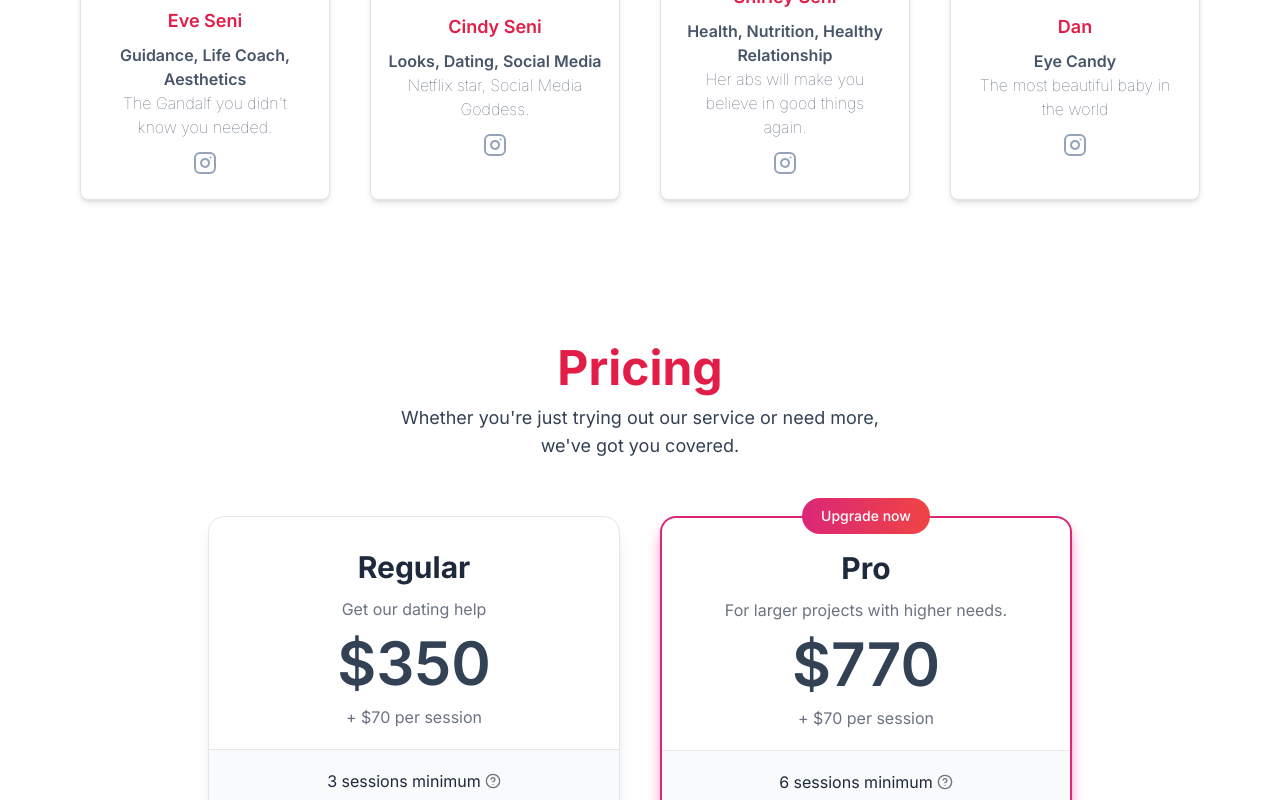
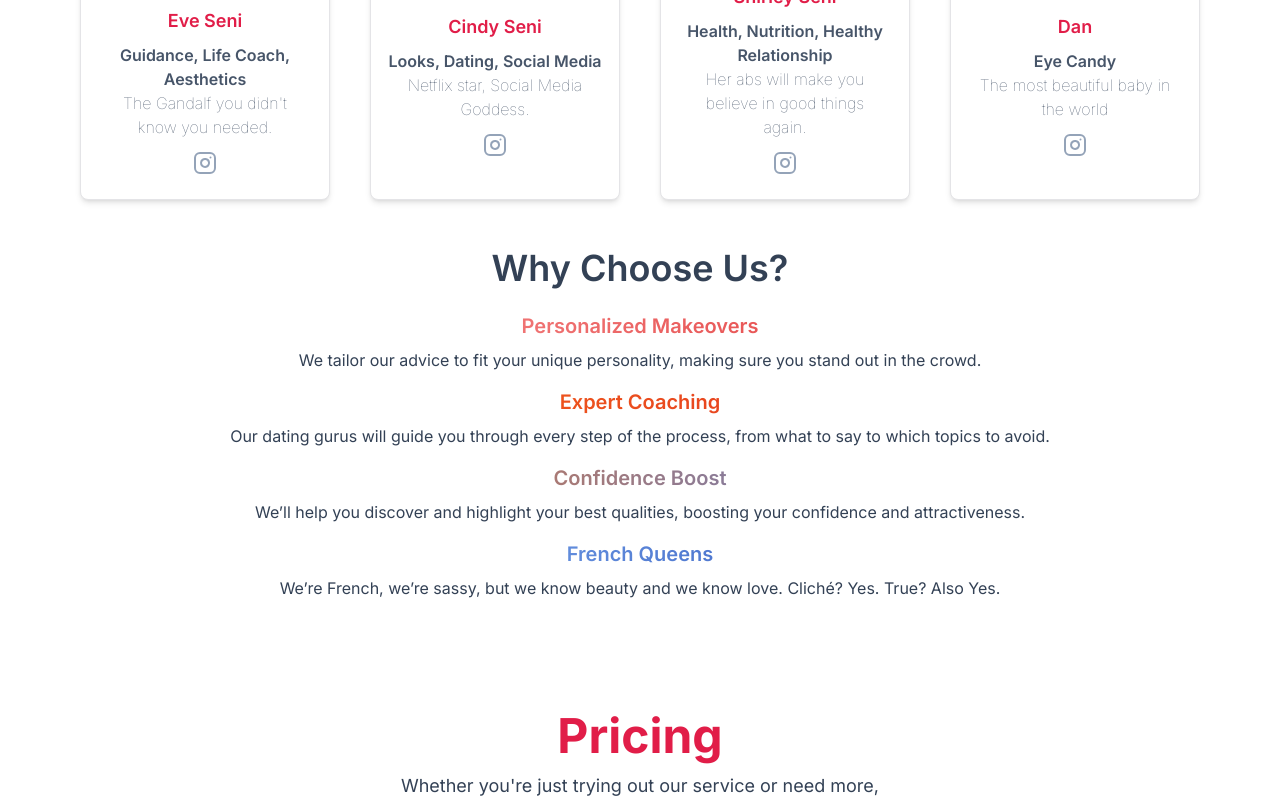
Before and after one commit to apathyaddict/dating-saas, a Next.js app: page / in a window 1280 px wide. Shown: the part 2207-3007 px from the top of the page. Built offline with nearby package versions, Linux system fonts and the light colour scheme.

Commit message:
changes cindy

```diff
--- a/src/components/Team.jsx
+++ b/src/components/Team.jsx
@@ -42,7 +42,7 @@ const Team = () => {
   return (
     <MaxWidthWrapper>
       {/*  max-w-6xl with 3*/}
-      <div className="mx-auto mb-16 max-w-6xl sm:mb-32 sm:mt-12 sm:text-center">
+      <div className="mb-16 max-w-6xl sm:mx-auto sm:mb-8 sm:mt-12 sm:text-center">
         <h2 className="mt-2 text-3xl font-semibold text-slate-700 sm:text-5xl">
           Our Team
         </h2>
@@ -119,6 +119,50 @@ const Team = () => {
           ))}
         </ul>
       </div>
+
+      <section className="sm:w-full-prose mx-auto mb-28 max-w-6xl px-4 text-center sm:px-6">
+        <h2 className="mb-6 mt-6 text-center text-3xl font-semibold text-slate-700 sm:text-4xl">
+          Why Choose Us?
+        </h2>
+        <div className="sm:text-md space-y-4 text-slate-700">
+          <div>
+            <strong className="mb-2 block bg-gradient-to-r from-red-300 to-red-600 bg-clip-text text-xl font-semibold text-transparent">
+              Personalized Makeovers
+            </strong>
+            <p className="text-md">
+              We tailor our advice to fit your unique personality, making sure
+              you stand out in the crowd.
+            </p>
+          </div>
+          <div>
+            <strong className="mb-2 block bg-gradient-to-r from-orange-500 to-red-600 bg-clip-text text-xl font-semibold text-transparent">
+              Expert Coaching
+            </strong>
+            <p className="text-md">
+              Our dating gurus will guide you through every step of the process,
+              from what to say to which topics to avoid.
+            </p>
+          </div>
+          <div>
+            <strong className="mb-2 block bg-gradient-to-r from-orange-500 to-blue-500 bg-clip-text text-xl font-semibold text-transparent">
+              Confidence Boost
+            </strong>
+            <p className="text-md">
+              We’ll help you discover and highlight your best qualities,
+              boosting your confidence and attractiveness.
+            </p>
+          </div>
+          <div>
+            <strong className="mb-2 block bg-gradient-to-r from-blue-300 to-blue-800 bg-clip-text text-xl font-semibold text-transparent">
+              French Queens
+            </strong>
+            <p className="text-md">
+              We’re French, we’re sassy, but we know beauty and we know love.
+              Cliché? Yes. True? Also Yes.
+            </p>
+          </div>
+        </div>
+      </section>
     </MaxWidthWrapper>
   );
 };
```
